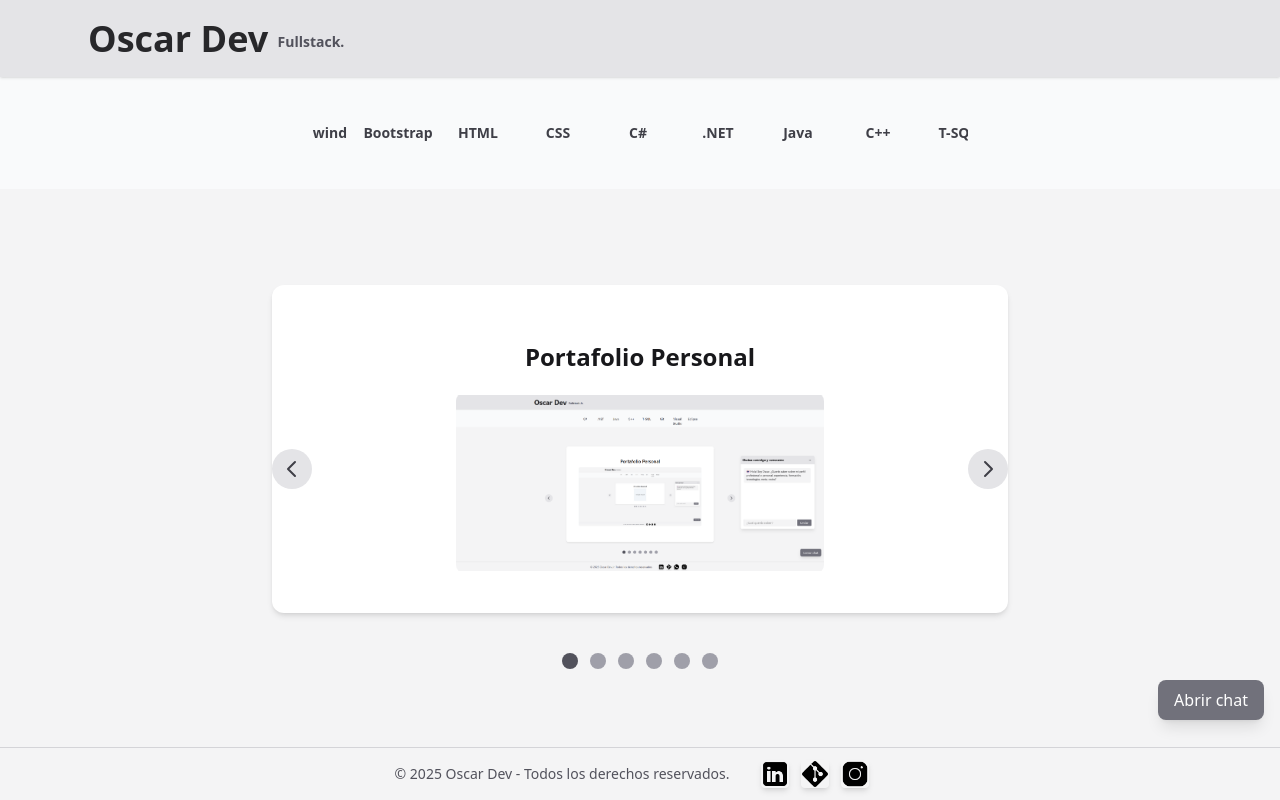
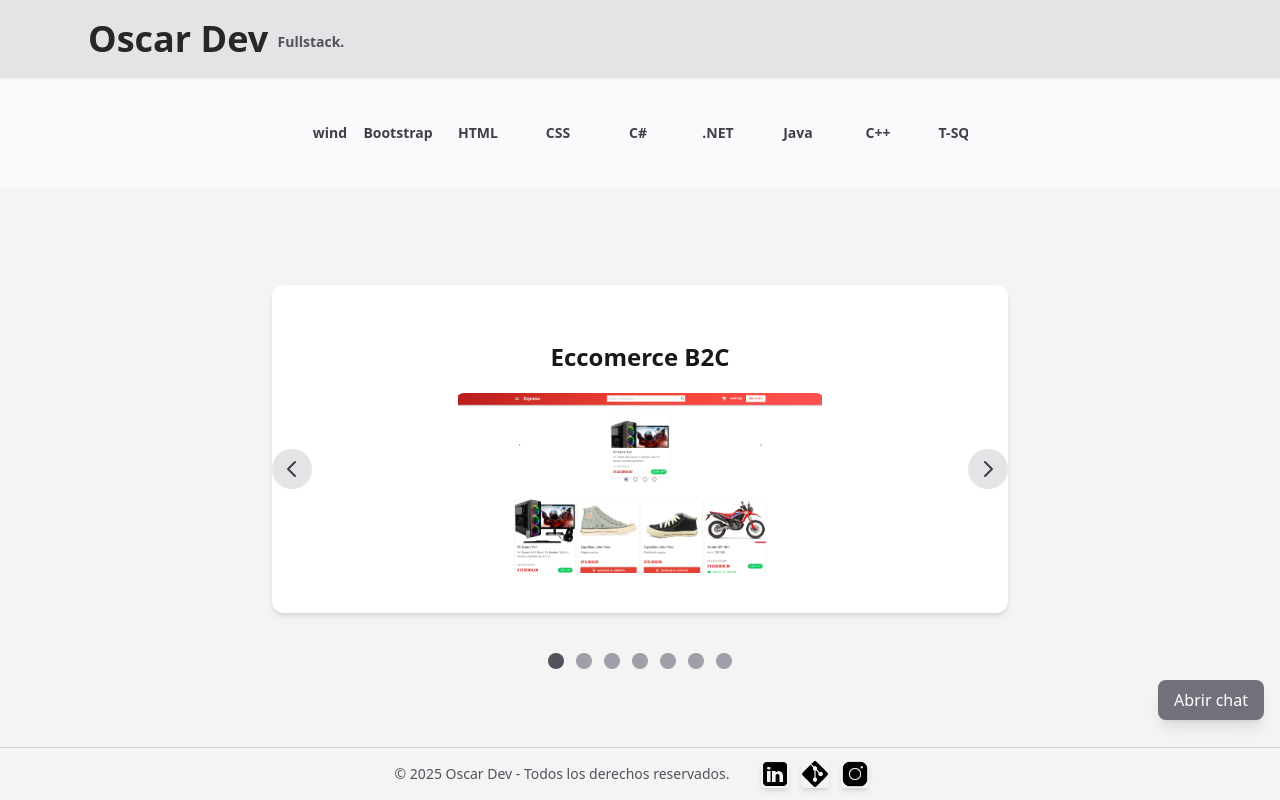
Before and after one commit to oscar-principi/portafolio, a React (Vite) app in the folder Portafolio/Frontend/: page / in a window 1280 px wide. Built offline with nearby package versions, Linux system fonts and the light colour scheme.

Commit message:
actualizo producción

```diff
--- a/Portafolio/Frontend/src/components/Projects.tsx
+++ b/Portafolio/Frontend/src/components/Projects.tsx
@@ -1,6 +1,13 @@
 import { useState } from "react";
 
 const projects = [
+    {
+    title: "Eccomerce B2C",
+    description:
+      "Aplicación Fulltack con .NET y Blazor/Mudblazor, Identity + JWT + Cookie, Entity. Despliegue: Azure + AzureDevops. Seguridad: OWASP ZAP. Calidad: Sonarqube.",
+    img: "img/projects/ecommerceb2c.png",
+    github:"https://www.linkedin.com/posts/oscar-principi_hola-buenas-quiero-presentar-activity-7381465874618036225-MK1e?utm_source=share&utm_medium=member_desktop&rcm=ACoAADus_OQB0mHRUsb3abSzbHFpTuo5j0FbxsQ",
+  },
   {
     title: "Portafolio Personal",
     description:
@@ -92,7 +99,7 @@ const projects = [
                             rel="noopener noreferrer"
                             className="text-sm text-blue-300 underline hover:text-blue-400 transition break-words"
                           >
-                            Ver en GitHub
+                            Ver
                           </a>
                         </div>
                       </div>
```
Also changed, not shown: Portafolio/Frontend/public/img/projects/ecommerceb2c.png (added).
